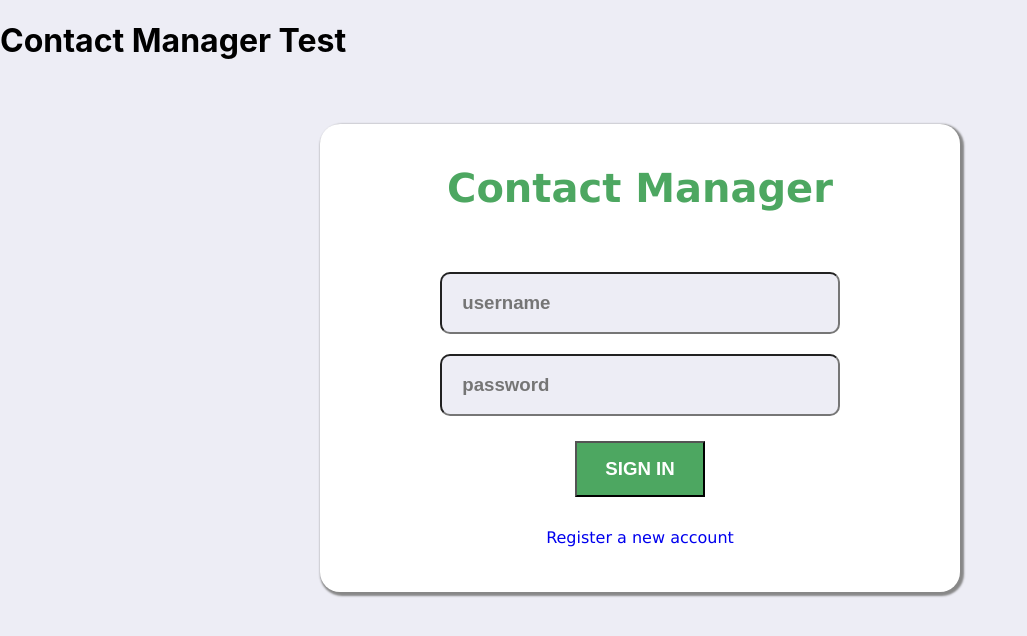
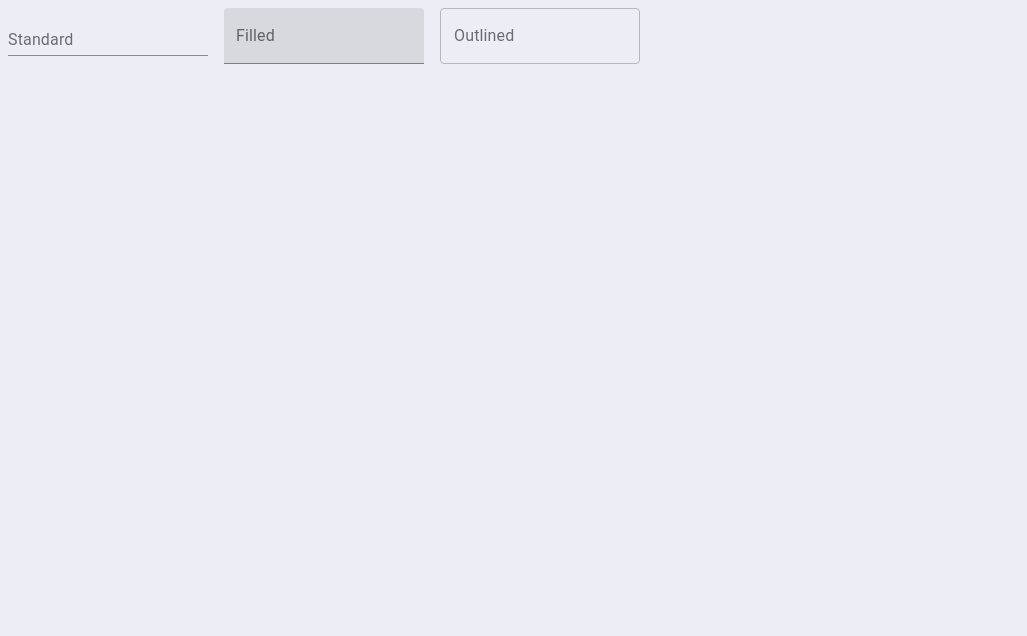
Before and after one commit to EElstrom/ContactManagerMERN, a React (Create React App) app in the folder frontend/: page /test in a window 1280 px wide. Before the commit this address led to /login. Shown: the top 636 px of the page, without its empty margins (0-1027 px from the left). Built offline with nearby package versions, Linux system fonts and the light colour scheme.

Commit message:
CSS edits

```diff
--- a/frontend/package.json
+++ b/frontend/package.json
@@ -6,10 +6,12 @@
     "@testing-library/jest-dom": "^4.2.4",
     "@testing-library/react": "^9.4.0",
     "@testing-library/user-event": "^7.2.1",
+    "mongoose": "^5.8.11",
     "react": "^16.12.0",
     "react-dom": "^16.12.0",
     "react-router-dom": "^5.1.2",
-    "react-scripts": "3.3.0"
+    "react-scripts": "3.3.0",
+    "typescript": "^3.7.5"
   },
   "scripts": {
     "start": "react-scripts start",
--- a/frontend/src/App.js
+++ b/frontend/src/App.js
@@ -5,6 +5,8 @@ import { BrowserRouter as Router, Route, Redirect, Switch } from 'react-router-d
 
 import LoginPage from './pages/LoginPage';
 import RegisterPage from './pages/RegisterPage';
+import HomePage from './pages/HomePage';
+import TestPage from './pages/TestPage'
 
 function App()
 {
@@ -17,6 +19,12 @@ function App()
 				<Route path="/register" exact>
 					<RegisterPage />
 				</Route>
+				<Route path="/home" exact>
+					<HomePage />
+				</Route>
+				<Route path="/test" exact>
+					<TestPage />
+				</Route>
 				<Redirect to="/login" />
 			</Switch>
 		</Router>
--- /dev/null
+++ b/frontend/src/components/Contact.js
@@ -0,0 +1,28 @@
+import React, { useState } from 'react';
+import { Link } from 'react-router-dom';
+import './login.css';
+import './home.css'
+
+const fetch = require('node-fetch');
+
+function Contact()
+{
+	return (
+		<div>
+			<div id="container">
+				<link rel="stylesheet" href="https://fonts.googleapis.com/css?family=Font+Name"></link>
+				<div id="header">
+					<p>John Smith</p>
+				</div>
+				<div id="contactInfo">
+					<p>(312) 645-9780</p>
+					<p>jsmith@gmail.com</p>
+					<p>ACME, Inc</p>
+					<p>Project Manager</p>
+				</div>
+			</div>
+		</div>
+	);
+};
+
+export default Contact;
--- /dev/null
+++ b/frontend/src/components/Home.css
@@ -0,0 +1,7 @@
+#contactInfo {
+	font-family: 'Bree Serif', verdana, arial, helvetica, sans-serif;
+	color: #000000;
+	font-weight: bold;
+	font-size: 30pt;
+	padding: 1px;
+}
--- a/frontend/src/components/Login.js
+++ b/frontend/src/components/Login.js
@@ -29,6 +29,7 @@ function Login()
 		if (response.success) {
 			// do login magic here
 			setMessage('Logged in');
+			window.location.replace("/home");
 		}
 		else if (response.errors === 'bad login') {
 			setMessage('Username or password is incorrect');
@@ -46,8 +47,9 @@ function Login()
 	};
 
 	return (
-
+		<div>
 		<div id="container">
+			<link rel="stylesheet" href="https://fonts.googleapis.com/css?family=Font+Name"></link>
 			<div id="header">
 				<p>Contact Manager</p>
 			</div>
@@ -63,7 +65,7 @@ function Login()
 				</p>
 			</div>
 		</div>
-
+		</div>
 	);
 };
 
--- /dev/null
+++ b/frontend/src/components/MTF.js
@@ -0,0 +1,24 @@
+import React from 'react';
+import { makeStyles } from '@material-ui/core/styles';
+import TextField from '@material-ui/core/TextField';
+
+const useStyles = makeStyles(theme => ({
+  root: {
+    '& > *': {
+      margin: theme.spacing(1),
+      width: 200,
+    },
+  },
+}));
+
+export default function BasicTextFields() {
+  const classes = useStyles();
+
+  return (
+    <form className={classes.root} noValidate autoComplete="off">
+      <TextField id="standard-basic" label="Standard" />
+      <TextField id="filled-basic" label="Filled" variant="filled" />
+      <TextField id="outlined-basic" label="Outlined" variant="outlined" />
+    </form>
+  );
+}
--- a/frontend/src/components/login.css
+++ b/frontend/src/components/login.css
@@ -4,18 +4,18 @@ body {
 
 #container {
 	margin: auto;
-	margin-top: 5%;
-	margin-bottom: 5%;
+	margin-top: 15%;
+	margin-bottom: 15%;
 	text-align: center;
 	background-color: #FFFFFF;
 	height: 50%;
 	width: 50%;
-	box-shadow: 2px 2px 2px 2px #888888;
-	border-radius: 20px 20px 20px 20px;
+  	box-shadow: 0px 4px 4px rgba(0, 0, 0, 0.25);
+  	border-radius: 10px;
 }
 
 #header {
-	font-family: Rubik, verdana, arial, helvetica, sans-serif;
+	font-family: 'Rubik', verdana, arial, helvetica, sans-serif;
 	color: #4DA761;
 	font-weight: bold;
 	font-size: 30pt;
@@ -24,7 +24,7 @@ body {
 
 #login {
 	padding: 10px;
-	font-family: Bree Serif, verdana, arial, helvetica, sans-serif;
+	font-family: 'Bree Serif', verdana, arial, helvetica, sans-serif;
 }
 
 #login input {
@@ -37,7 +37,8 @@ body {
 	color: #FFFFFF;
 	width: 7em;
 	height: 3em;
-	margin: 15px;
+  	margin: 15px;
+  	border-radius: 5px;
 }
 
 #login a {
@@ -50,8 +51,10 @@ body {
 }
 
 .large-text-box {
+	border-color: transparent;
+	outline: none;
 	padding-left: 20px;
-	border-radius: 10px 10px 10px 10px;
+	border-radius: 5px;
 	width: 20em;
 	max-width: 70%;
 	height: 3em;
--- /dev/null
+++ b/frontend/src/pages/HomePage.js
@@ -0,0 +1,14 @@
+import React from 'react';
+
+import Contact from '../components/Contact';
+
+const HomePage = () =>
+{
+	return (
+		<div>
+			<Contact />
+		</div>
+	);
+};
+
+export default HomePage;
--- a/frontend/src/pages/LoginPage.js
+++ b/frontend/src/pages/LoginPage.js
@@ -1,13 +1,11 @@
 import React from 'react';
 
-import PageTitle from '../components/PageTitle';
 import Login from '../components/Login';
 
 const LoginPage = () =>
 {
 	return (
 		<div>
-			<PageTitle />
 			<Login />
 		</div>
 	);
--- a/frontend/src/pages/RegisterPage.js
+++ b/frontend/src/pages/RegisterPage.js
@@ -1,13 +1,11 @@
 import React from 'react';
 
-import PageTitle from '../components/PageTitle';
 import Register from '../components/Register';
 
 const RegisterPage = () =>
 {
 	return (
 		<div>
-			<PageTitle />
 			<Register />
 		</div>
 	);
--- /dev/null
+++ b/frontend/src/pages/TestPage.js
@@ -0,0 +1,14 @@
+import React from 'react';
+
+import MTF from '../components/MTF';
+
+const TestPage = () =>
+{
+	return (
+		<div>
+			<MTF />
+		</div>
+	);
+};
+
+export default TestPage;
--- a/package.json
+++ b/package.json
@@ -10,6 +10,7 @@
   "author": "",
   "license": "ISC",
   "dependencies": {
+    "@material-ui/core": "^4.9.1",
     "bcryptjs": "^2.4.3",
     "body-parser": "^1.19.0",
     "express": "^4.17.1",
```
